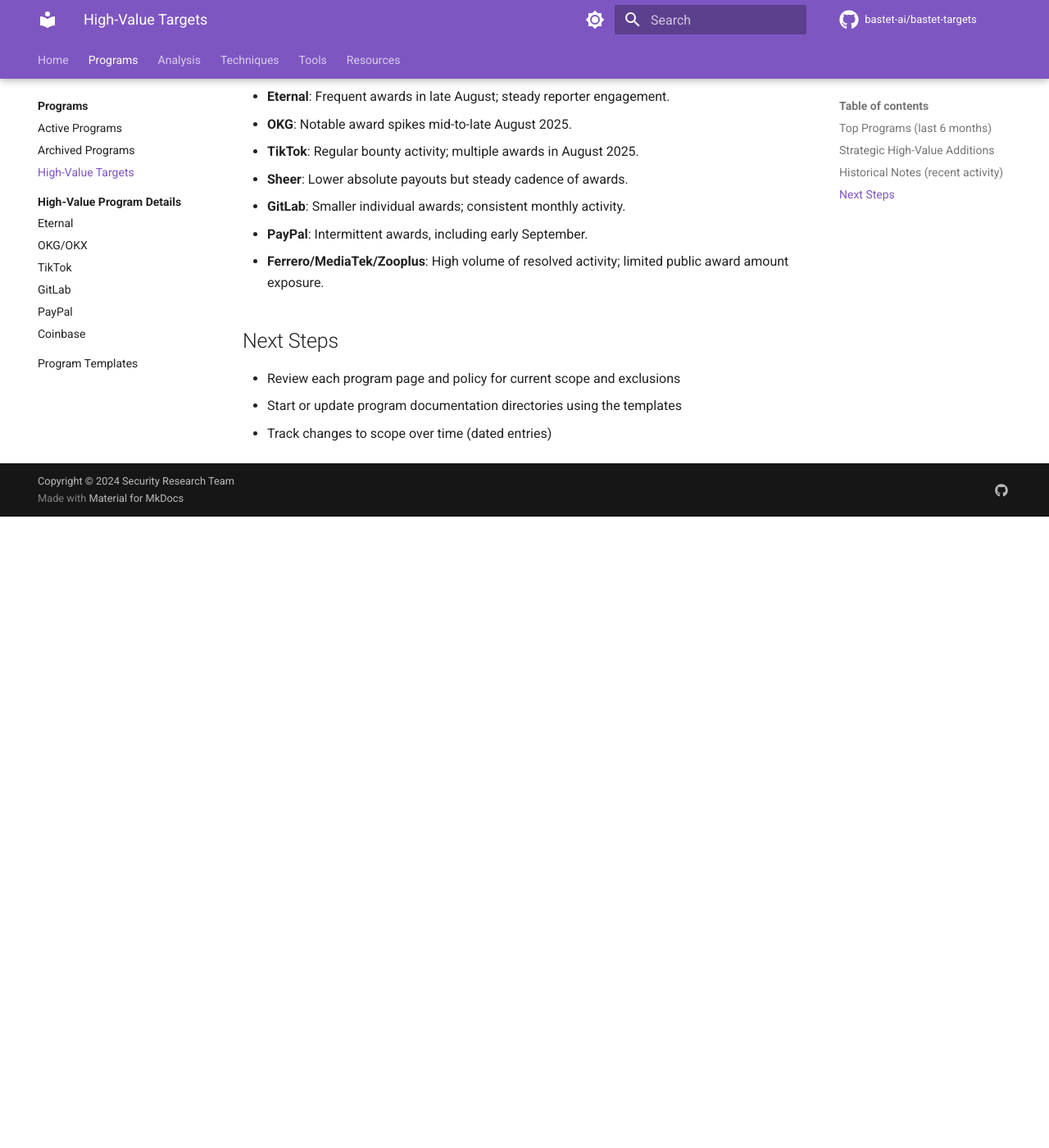
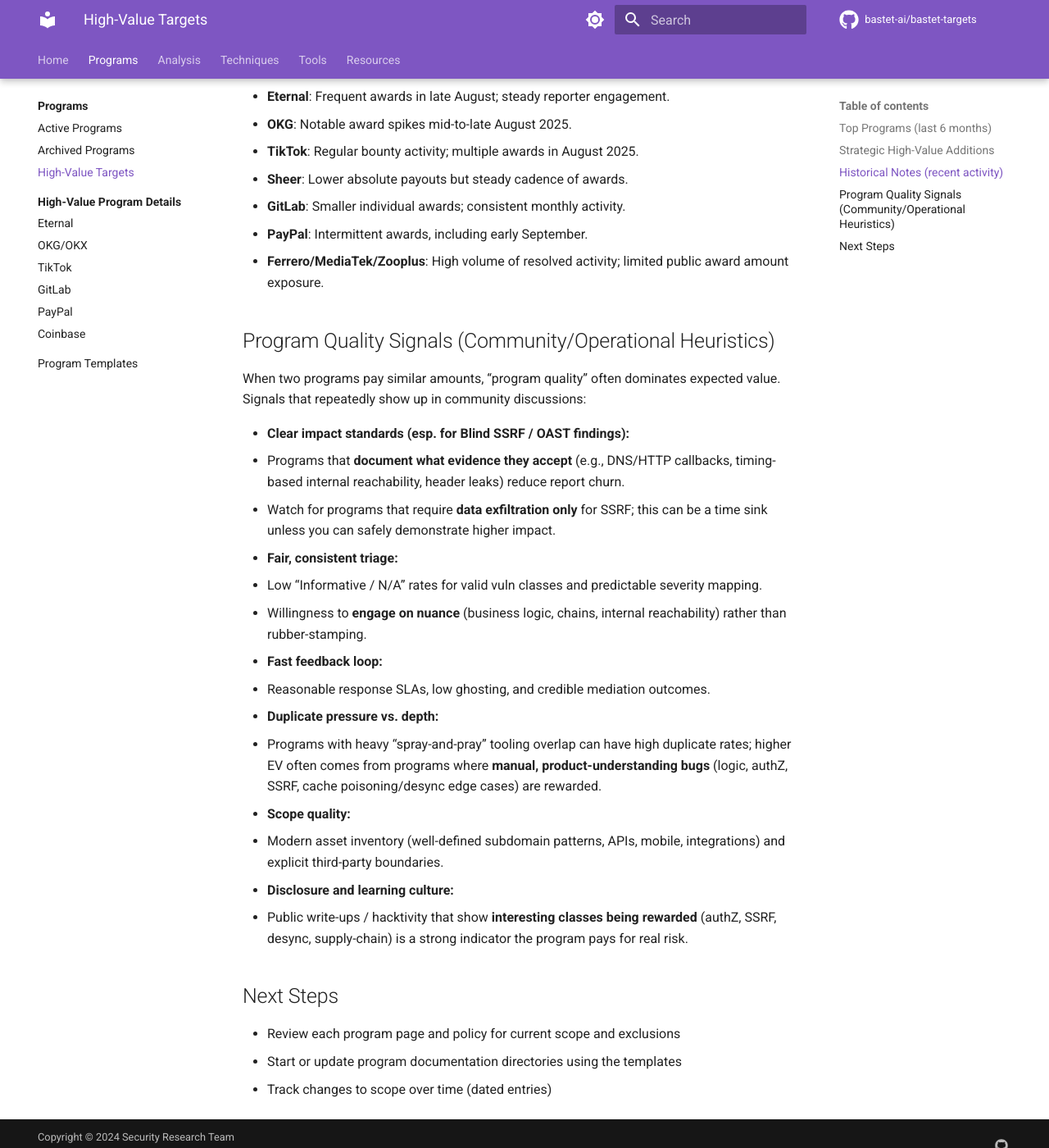
Before and after one commit to bastet-ai/bastet-targets, an MkDocs documentation site: the page built from docs/programs/high-value.md, in a window 1280 px wide and 1400 px high, scrolled down 1218 px. Shown: the whole window at 82% size. Built offline with MkDocs 1.6.1 and Material for MkDocs 9.7.7, drawn with Linux system fonts in a browser that asks for light colours; comment, search, counter and statistics services are not loaded; before the commit the page ends 1848 px from its top, so only the background shows below that.

Commit message:
docs: add program quality signals heuristics

```diff
--- a/docs/programs/high-value.md
+++ b/docs/programs/high-value.md
@@ -36,6 +36,25 @@
 - **PayPal**: Intermittent awards, including early September.
 - **Ferrero/MediaTek/Zooplus**: High volume of resolved activity; limited public award amount exposure.
 
+## Program Quality Signals (Community/Operational Heuristics)
+
+When two programs pay similar amounts, “program quality” often dominates expected value. Signals that repeatedly show up in community discussions:
+
+- **Clear impact standards (esp. for Blind SSRF / OAST findings):**
+  - Programs that **document what evidence they accept** (e.g., DNS/HTTP callbacks, timing-based internal reachability, header leaks) reduce report churn.
+  - Watch for programs that require **data exfiltration only** for SSRF; this can be a time sink unless you can safely demonstrate higher impact.
+- **Fair, consistent triage:**
+  - Low “Informative / N/A” rates for valid vuln classes and predictable severity mapping.
+  - Willingness to **engage on nuance** (business logic, chains, internal reachability) rather than rubber-stamping.
+- **Fast feedback loop:**
+  - Reasonable response SLAs, low ghosting, and credible mediation outcomes.
+- **Duplicate pressure vs. depth:**
+  - Programs with heavy “spray-and-pray” tooling overlap can have high duplicate rates; higher EV often comes from programs where **manual, product-understanding bugs** (logic, authZ, SSRF, cache poisoning/desync edge cases) are rewarded.
+- **Scope quality:**
+  - Modern asset inventory (well-defined subdomain patterns, APIs, mobile, integrations) and explicit third-party boundaries.
+- **Disclosure and learning culture:**
+  - Public write-ups / hacktivity that show **interesting classes being rewarded** (authZ, SSRF, desync, supply-chain) is a strong indicator the program pays for real risk.
+
 ## Next Steps
 
 - Review each program page and policy for current scope and exclusions
```
